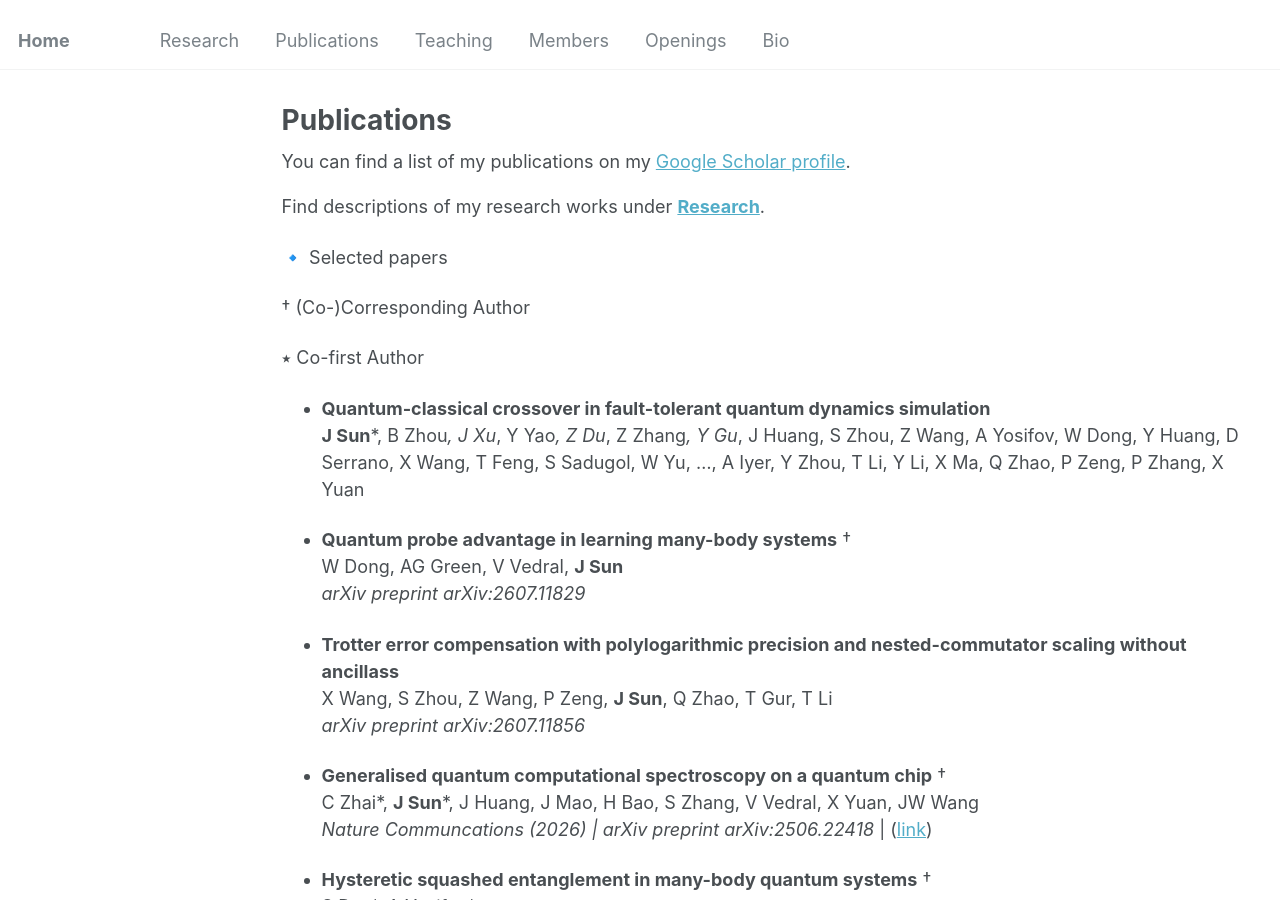
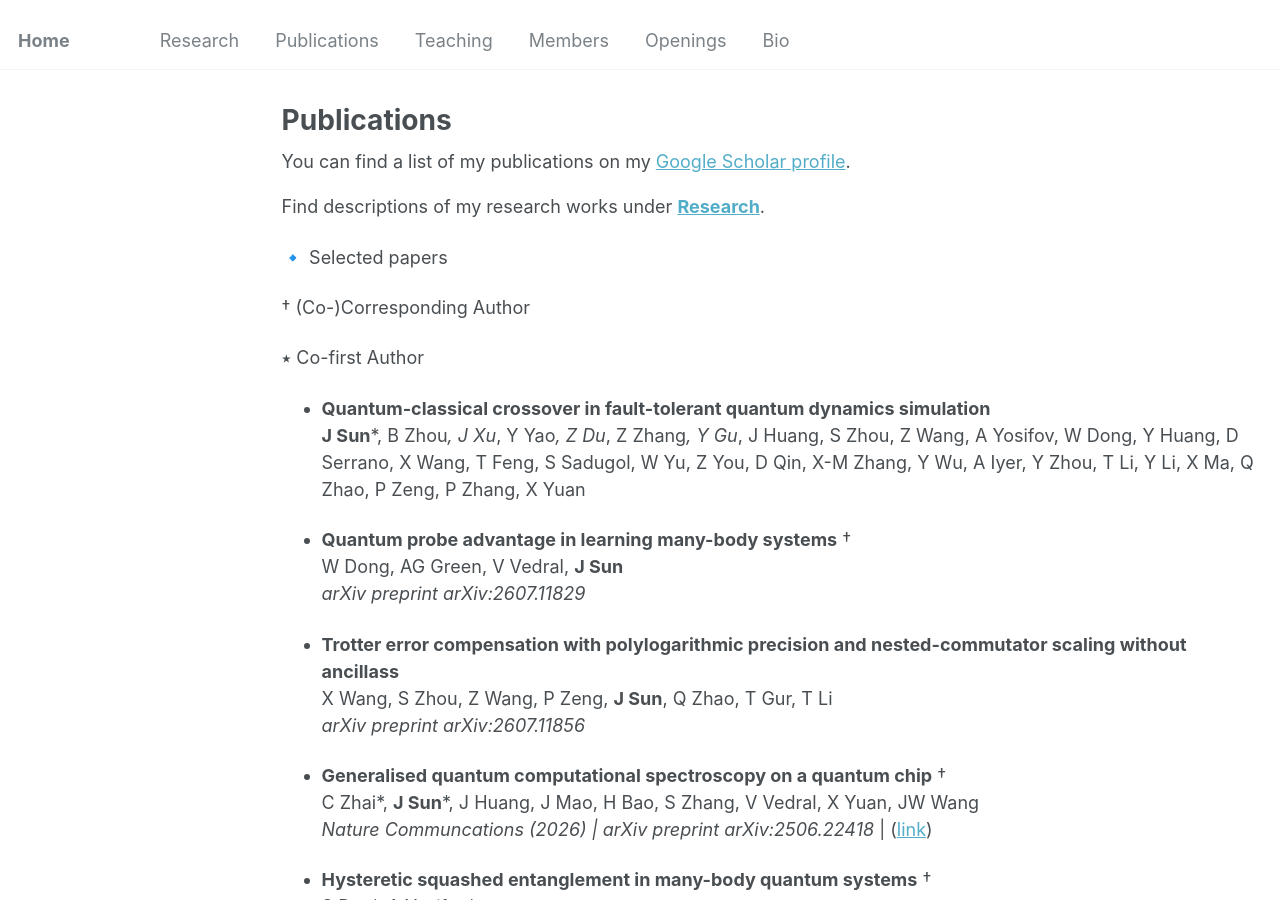
Before and after one commit to jinzhao-sun/jinzhao-sun.github.io, a Jekyll site: the page built from _pages/publications.md, in a window 1280 px wide and 900 px high. Built offline with Jekyll 4.4.1, drawn with Linux system fonts in a browser that asks for light colours.

Commit message:
Update publications.md

```diff
--- a/_pages/publications.md
+++ b/_pages/publications.md
@@ -21,7 +21,7 @@ Find descriptions of my research works under **[Research](research.md)**.
 ⭑ Co-first Author
 
 - **Quantum-classical crossover in fault-tolerant quantum dynamics simulation** <br>
-  **J Sun**\*, B Zhou*, J Xu*, Y Yao*, Z Du*, Z Zhang*, Y Gu*, J Huang, S Zhou, Z Wang, A Yosifov, W Dong, Y Huang, D Serrano, X Wang, T Feng, S Sadugol, W Yu, ..., A Iyer, Y Zhou, T Li, Y Li, X Ma, Q Zhao, P Zeng, P Zhang, X Yuan<br>
+  **J Sun**\*, B Zhou*, J Xu*, Y Yao*, Z Du*, Z Zhang*, Y Gu*, J Huang, S Zhou, Z Wang, A Yosifov, W Dong, Y Huang, D Serrano, X Wang, T Feng, S Sadugol, W Yu, Z You, D Qin, X-M Zhang, Y Wu, A Iyer, Y Zhou, T Li, Y Li, X Ma, Q Zhao, P Zeng, P Zhang, X Yuan<br>
 
 
 - **Quantum probe advantage in learning many-body systems** †<br>
```
